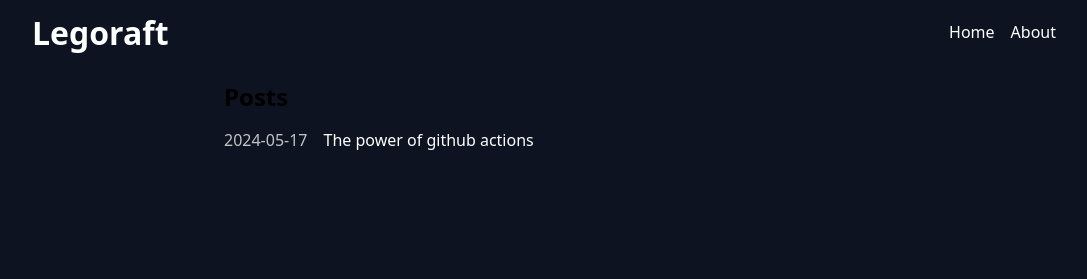
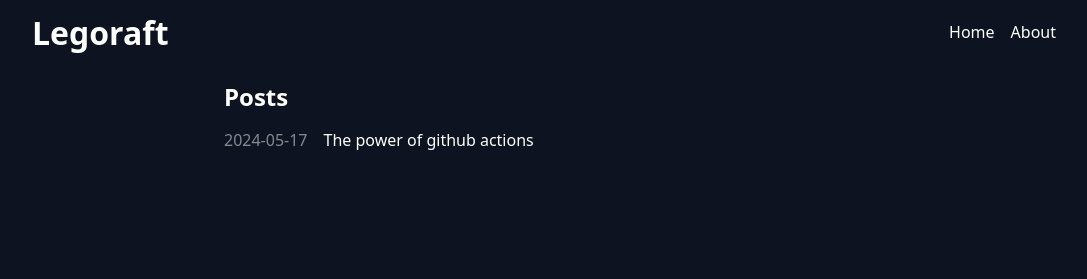
Before and after one commit to LegoRaft/legoraft.github.io, a Jekyll site: the page built from index.md, in a window 1280 px wide. Shown: the top 279 px of the page, without its empty margins (96-1183 px from the left). Built offline with Jekyll 4.4.1, drawn with Linux system fonts in a browser that asks for light colours.

Commit message:
Fixed colors a bit

```diff
--- a/_sass/post-style.scss
+++ b/_sass/post-style.scss
@@ -33,6 +33,6 @@ pre.highlight {
 
 code {
     padding: 0.25rem;
-    background-color: #f0f1f3;
+    background-color: $unfocused;
     border-radius: 0.5rem;
 }
--- a/_sass/variables.scss
+++ b/_sass/variables.scss
@@ -1,12 +1,13 @@
 $background: #0D1321;
 $foreground: #FDFFFC;
-$unfocused: rgba($foreground, 0.75);
+$unfocused: rgba($foreground, 0.5);
 $accent: #9650D0;
 
 * {
     margin: 0;
     padding: 0;
     background-color: $background;
+    color: $foreground;
     font-family: system-ui, "Segoe UI", Roboto, Helvetica, Arial, sans-serif, "Apple Color Emoji", "Segoe UI Emoji", "Segoe UI Symbol";
 }
 
```
